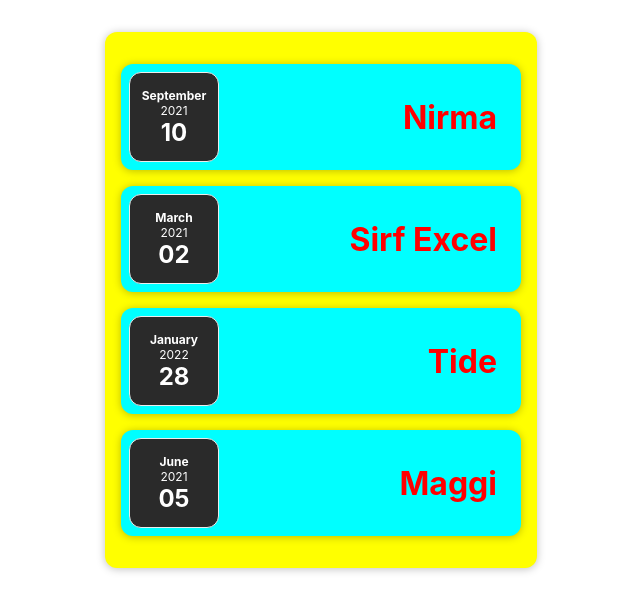
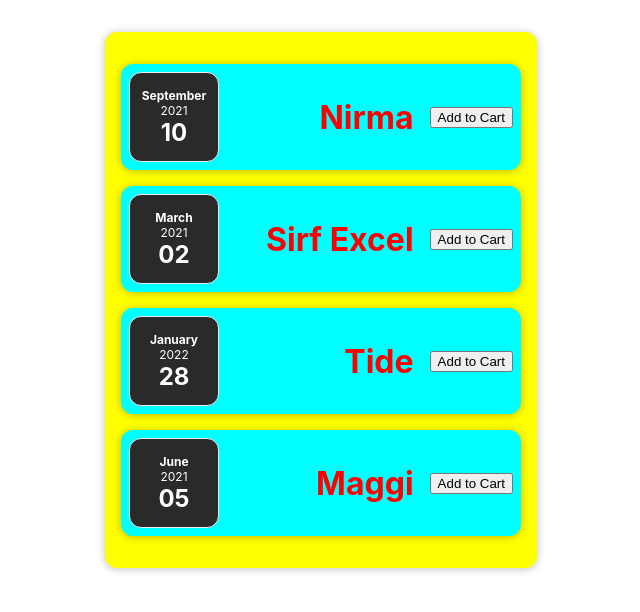
Before and after one commit to ManojBhandarkar98/CodeHelp-React, a React (Create React App) app: page / in a window 1280 px wide. Shown: the top 612 px of the page, without its empty margins (319-959 px from the left). Built offline with nearby package versions, Linux system fonts and the light colour scheme.

Commit message:
Epi - 02 - update UI using useState Hook

```diff
--- a/src/Componants/ProductItem.js
+++ b/src/Componants/ProductItem.js
@@ -6,14 +6,17 @@
 
 const ProductItem = (props) => {
 
-
+  const [title, setTitle] = useState(props.title)
+  function clickHandler() {
+    setTitle("PopCorn");
+  }
   return (
     <Card className='product-item'>
       <ProductDate date={props.date} />
       <div className='product-item__description'>
-        <h2>{props.title}</h2>
+        <h2>{title}</h2>
       </div>
-
+      <button onClick={clickHandler}>Add to Cart</button>
     </Card>
   );
 }
```
